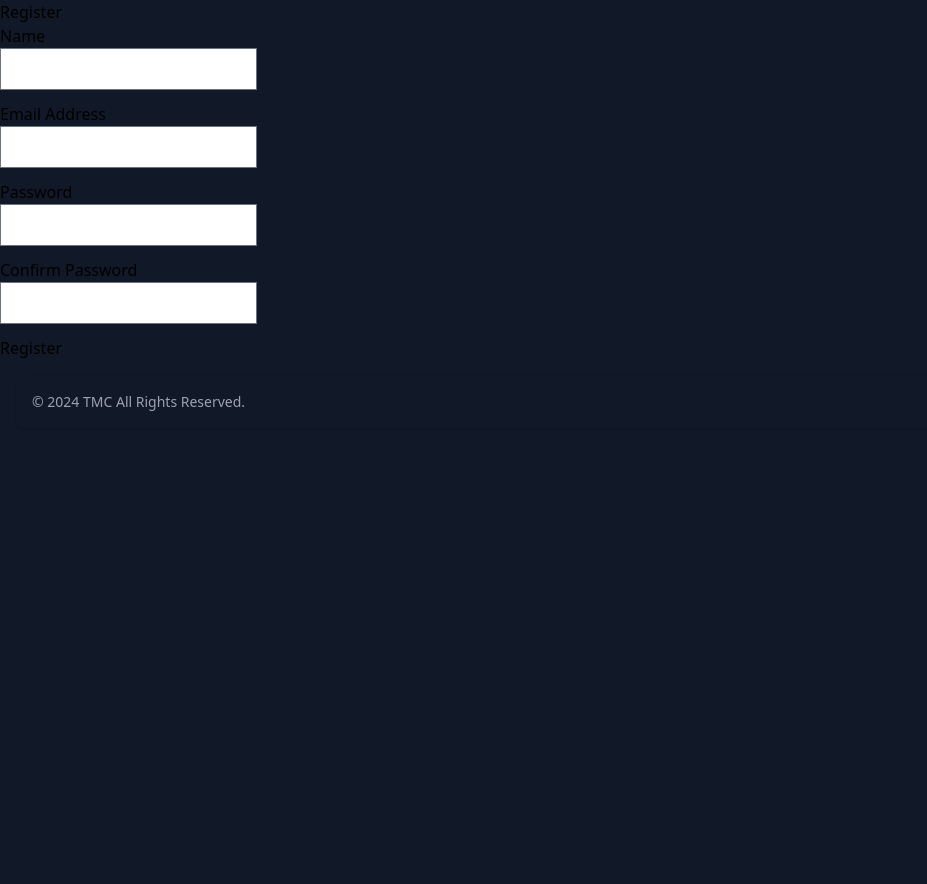
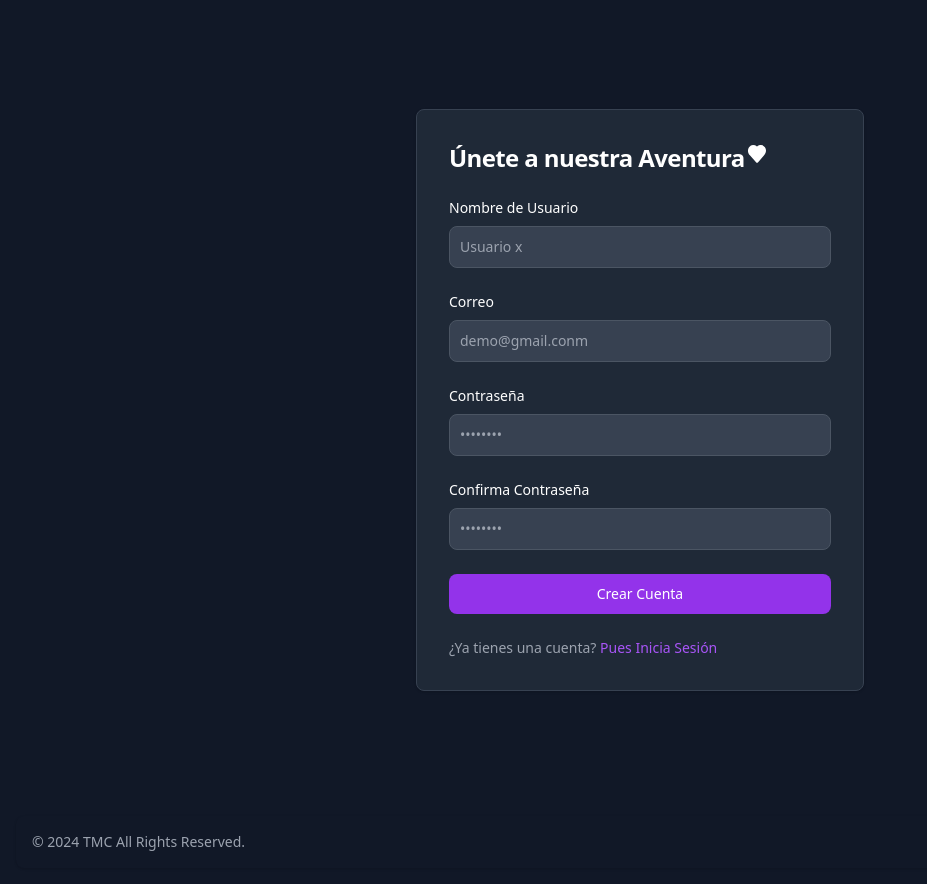
Before and after one commit to LeonelRosado2407/TMC-PROJECT-BACKEND-LARAVEL, a Laravel app: page /register in a window 1280 px wide. Shown: the part 64-948 px from the top of the page, without its empty margins (0-927 px from the left). Before the commit the page ends 475 px from the top, so only its background shows below. Run offline with Laravel 10, Linux system fonts and the light colour scheme; style sheets or scripts are compiled from the project's sources.

Commit message:
register

```diff
--- a/app/Http/Controllers/Auth/RegisterController.php
+++ b/app/Http/Controllers/Auth/RegisterController.php
@@ -29,7 +29,7 @@
      *
      * @var string
      */
-    protected $redirectTo = RouteServiceProvider::HOME;
+    protected $redirectTo = "/";
 
     /**
      * Create a new controller instance.
--- a/package.json
+++ b/package.json
@@ -7,6 +7,7 @@
     },
     "devDependencies": {
         "@popperjs/core": "^2.11.6",
+        "@types/jquery": "^3.5.29",
         "@vitejs/plugin-vue": "^4.5.0",
         "autoprefixer": "^10.4.17",
         "axios": "^1.6.4",
@@ -16,6 +17,7 @@
         "postcss": "^8.4.33",
         "sass": "^1.56.1",
         "tailwindcss": "^3.4.1",
+        "typescript": "^5.3.3",
         "vite": "^5.0.0",
         "vue": "^3.2.37"
     },
--- a/resources/js/app.js
+++ b/resources/js/app.js
@@ -5,6 +5,7 @@
  */
 import jQuery from 'jquery';
 window.$ = jQuery;
+
 import 'flowbite';
 import './bootstrap';
 import { createApp } from 'vue';
--- a/resources/views/auth/register.blade.php
+++ b/resources/views/auth/register.blade.php
@@ -1,77 +1,138 @@
 @extends('layouts.app')
 
 @section('content')
-<div class="container">
-    <div class="row justify-content-center">
-        <div class="col-md-8">
-            <div class="card">
-                <div class="card-header">{{ __('Register') }}</div>
+<section class="bg-gray-50 dark:bg-gray-900">
+    <div class="flex flex-col items-center justify-center px-6 py-8 mx-auto md:h-screen lg:py-0">
+        <div class="w-full bg-white rounded-lg shadow dark:border md:mt-0 sm:max-w-md xl:p-0 dark:bg-gray-800 dark:border-gray-700">
+            <div class="p-6 space-y-4 md:space-y-6 sm:p-8">
+                <h1 class="text-xl font-bold leading-tight tracking-tight text-gray-900 md:text-2xl dark:text-white flex">
+                    Únete a nuestra Aventura
+                    <svg class="w-6 h-6 text-gray-800 dark:text-white" aria-hidden="true" xmlns="http://www.w3.org/2000/svg" fill="currentColor" viewBox="0 0 24 24">
+                        <path d="m12.7 20.7 6.2-7.1c2.7-3 2.6-6.5.8-8.7A5 5 0 0 0 16 3c-1.3 0-2.7.4-4 1.4A6.3 6.3 0 0 0 8 3a5 5 0 0 0-3.7 1.9c-1.8 2.2-2 5.8.8 8.7l6.2 7a1 1 0 0 0 1.4 0Z"/>
+                    </svg>
+                </h1>
 
-                <div class="card-body">
-                    <form method="POST" action="{{ route('register') }}">
+                <form class="space-y-4 md:space-y-6" action="{{route('register')}}" id="submitForm" method="POST">
                     @csrf
-
-                        <div class="row mb-3">
-                            <label for="name" class="col-md-4 col-form-label text-md-end">{{ __('Name') }}</label>
-
-                            <div class="col-md-6">
-                                <input id="name" type="text" class="form-control @error('name') is-invalid @enderror" name="name" value="{{ old('name') }}" required autocomplete="name" autofocus>
-
-                                @error('name')
-                                    <span class="invalid-feedback" role="alert">
-                                        <strong>{{ $message }}</strong>
-                                    </span>
-                                @enderror
+                    <div>
+                        <label for="username" class="block mb-2 text-sm font-medium text-gray-900 dark:text-white">Nombre de Usuario</label>
+                        <input type="email" name="name" id="username" class="bg-gray-50 border border-gray-300 text-gray-900 sm:text-sm rounded-lg focus:ring-primary-600 focus:border-primary-600 block w-full p-2.5 dark:bg-gray-700 dark:border-gray-600 dark:placeholder-gray-400 dark:text-white dark:focus:ring-blue-500 dark:focus:border-blue-500" placeholder="Usuario x" required="">
                     </div>
+                    <div>
+                        <label for="email" class="block mb-2 text-sm font-medium text-gray-900 dark:text-white">Correo</label>
+                        <input type="email" name="email" id="email" class="bg-gray-50 border border-gray-300 text-gray-900 sm:text-sm rounded-lg focus:ring-primary-600 focus:border-primary-600 block w-full p-2.5 dark:bg-gray-700 dark:border-gray-600 dark:placeholder-gray-400 dark:text-white dark:focus:ring-blue-500 dark:focus:border-blue-500" placeholder="demo@gmail.conm" required="">
                     </div>
-
-                        <div class="row mb-3">
-                            <label for="email" class="col-md-4 col-form-label text-md-end">{{ __('Email Address') }}</label>
-
-                            <div class="col-md-6">
-                                <input id="email" type="email" class="form-control @error('email') is-invalid @enderror" name="email" value="{{ old('email') }}" required autocomplete="email">
-
-                                @error('email')
-                                    <span class="invalid-feedback" role="alert">
-                                        <strong>{{ $message }}</strong>
-                                    </span>
-                                @enderror
+                    <div>
+                        <label for="password" class="block mb-2 text-sm font-medium text-gray-900 dark:text-white">Contraseña</label>
+                        <input type="password" name="password" id="password" placeholder="••••••••" class="bg-gray-50 border border-gray-300 text-gray-900 sm:text-sm rounded-lg focus:ring-primary-600 focus:border-primary-600 block w-full p-2.5 dark:bg-gray-700 dark:border-gray-600 dark:placeholder-gray-400 dark:text-white dark:focus:ring-blue-500 dark:focus:border-blue-500" required="">
                     </div>
+                    <div>
+                        <label for="confirm-password" class="block mb-2 text-sm font-medium text-gray-900 dark:text-white">Confirma Contraseña</label>
+                        <input type="confirm-password" name="password_confirmation" id="confirm-password" placeholder="••••••••" class="bg-gray-50 border border-gray-300 text-gray-900 sm:text-sm rounded-lg focus:ring-primary-600 focus:border-primary-600 block w-full p-2.5 dark:bg-gray-700 dark:border-gray-600 dark:placeholder-gray-400 dark:text-white dark:focus:ring-blue-500 dark:focus:border-blue-500" required="">
                     </div>
-
-                        <div class="row mb-3">
-                            <label for="password" class="col-md-4 col-form-label text-md-end">{{ __('Password') }}</label>
-
-                            <div class="col-md-6">
-                                <input id="password" type="password" class="form-control @error('password') is-invalid @enderror" name="password" required autocomplete="new-password">
-
-                                @error('password')
-                                    <span class="invalid-feedback" role="alert">
-                                        <strong>{{ $message }}</strong>
-                                    </span>
-                                @enderror
-                            </div>
-                        </div>
-
-                        <div class="row mb-3">
-                            <label for="password-confirm" class="col-md-4 col-form-label text-md-end">{{ __('Confirm Password') }}</label>
-
-                            <div class="col-md-6">
-                                <input id="password-confirm" type="password" class="form-control" name="password_confirmation" required autocomplete="new-password">
-                            </div>
-                        </div>
-
-                        <div class="row mb-0">
-                            <div class="col-md-6 offset-md-4">
-                                <button type="submit" class="btn btn-primary">
-                                    {{ __('Register') }}
-                                </button>
-                            </div>
-                        </div>
+                    <button id="sumbitButon" type="submit" class="w-full text-white bg-primary-600 hover:bg-primary-700 focus:ring-4 focus:outline-none focus:ring-primary-300 font-medium rounded-lg text-sm px-5 py-2.5 text-center dark:bg-primary-600 dark:hover:bg-primary-700 dark:focus:ring-primary-800">Crear Cuenta</button>
+                    <p class="text-sm font-light text-gray-500 dark:text-gray-400">
+                        ¿Ya tienes una cuenta? <a href="{{route('login')}}" class="font-medium text-primary-600 hover:underline dark:text-primary-500">Pues Inicia Sesión</a>
+                    </p>
+                    @if (count($errors)>0)
+                        <p class="mt-2 text-sm text-red-600 dark:text-red-500">
+                        {{$errors}}
+                        </p>
+                    @endif
                 </form>
             </div>
         </div>
     </div>
-    </div>
-</div>
+  </section>
 @endsection
+
+@section('extra-js')
+<script type="module">
+    $(document).ready(function() {
+        const usernameField = $('#username');
+        const emailField = $('#email');
+        const passwordField = $('#password');
+        const passwordConfirmField = $('#confirm-password');
+        const submitButton = $('#sumbitButon');
+
+        const errorHTMLPassword = `<p class="mt-2 text-sm text-red-600 dark:text-red-500"><span class="font-medium">Error! </span>Las contraseñas no coinciden</p>`;
+        const errorHTMLRequired = `<p class="mt-2 text-sm text-red-600 dark:text-red-500"><span class="font-medium">Error! </span>Debes llenar este campo</p>`;
+        const errorHTMLPasswordMinCarac = `<p class="mt-2 text-sm text-red-600 dark:text-red-500"><span class="font-medium">Error! </span> Debe tener unn mínimo de 8 caracteres</p>`;
+
+        function showError(parent, errorMessage) {
+            let errorElement = parent.find("p");
+
+            if (errorElement.length !== 0) {
+                errorElement.remove();
+            }
+
+            parent.append(errorMessage);
+        }
+
+        function checkPasswords() {
+            let passwordParent = passwordField.parent();
+            let confirmPasswordParent = passwordConfirmField.parent();
+
+            let passwordValue = passwordField.val();
+            let confirmPasswordValue = passwordConfirmField.val();
+
+            if (passwordValue !== confirmPasswordValue) {
+                showError(passwordParent, errorHTMLPassword);
+                // console.log('Las contraseñas no coinciden');
+            } else {
+                passwordParent.find("p").remove();
+                confirmPasswordParent.find("p").remove();
+            }
+
+            if (passwordValue.length < 8 ) {
+                showError(passwordParent,errorHTMLPasswordMinCarac);
+            }else{
+                passwordParent.find("p").remove();
+            }
+
+            if (confirmPasswordValue.length < 8 ) {
+                showError(confirmPasswordParent,errorHTMLPasswordMinCarac);
+            }else{
+                confirmPasswordParent.find("p").remove();
+            }
+        }
+
+
+        function checkRequired(){
+            let validation = false;
+            let requiredInputs = $('input[required]');
+            // console.log(requiredInputs);
+
+            if (requiredInputs.length != 0) {
+                requiredInputs.each((index,element)=>{
+                    let input = $(element)
+
+                    input.parent().find('p').remove()
+
+                    if (input.val() == null || input.val() == '') {
+                        validation = true
+                        input.parent().append(errorHTMLRequired);
+                    }else{
+                        input.parent().find('p').remove()
+                    }
+                });
+            }
+            return validation
+
+        }
+
+
+        passwordField.on('change', checkPasswords);
+        passwordConfirmField.on('change', checkPasswords);
+
+        submitButton.on('click',function (e) {
+            let validate = false;
+            e.preventDefault();
+            validate = checkRequired();
+            if (!validate) {
+                $('#submitForm').submit();
+            }
+        })
+    });
+</script>
+@endsection
--- a/resources/views/layouts/app.blade.php
+++ b/resources/views/layouts/app.blade.php
@@ -11,16 +11,18 @@
 
     <!-- Scripts -->
     @yield('extra-css')
+
+    <!-- Incluye jQuery -->
     @vite(['resources/css/app.css','resources/js/app.js'])
 </head>
 <body class="h-full w-full bg-gray-50 dark:bg-gray-900">
     <div id="app">
         <navbar url="{{route('home')}}" image="{{asset("black/img/monone.png")}}">
             @if (Auth::check())
-                <navbar-item name="Login" url ="{{route('registroApi')}}"></navbar-item>
-                <navbar-item name="Registro" url ="{{route('registroApi')}}"></navbar-item>
-                <navbar-item name="Registro" url ="{{route('registroApi')}}"></navbar-item>
-                <navbar-item name="Registro" url ="{{route('registroApi')}}"></navbar-item>
+                <navbar-item name="Login" url ="{{route('home')}}"></navbar-item>
+                <navbar-item name="Registro" url ="{{route('home')}}"></navbar-item>
+                <navbar-item name="Registro" url ="{{route('home')}}"></navbar-item>
+                <navbar-item name="Registro" url ="{{route('home')}}"></navbar-item>
             @endif
         </navbar>
 
--- a/routes/api.php
+++ b/routes/api.php
@@ -1,7 +1,6 @@
 <?php
 
 use App\Http\Controllers\API\AuthController;
-use App\Http\Controllers\ApiController;
 use Illuminate\Http\Request;
 use Illuminate\Support\Facades\Route;
 
@@ -20,11 +19,6 @@
     return $request->user();
 });
 
-Route::post('/login',[ApiController::class,'login']);
-Route::post('/register', [ApiController::class, 'register']);
-
-
-
 //auth routes
 Route::post('/auth/register', [AuthController::class,'createUser']);
 Route::post('/auth/login', [AuthController::class, 'loginUser']);
--- a/routes/web.php
+++ b/routes/web.php
@@ -20,9 +20,6 @@
 
 Route::get('/', [App\Http\Controllers\HomeController::class, 'index'])->name('home');
 
-Route::get('/registro', function () {
-    return view('API');
-})->name('registroApi');
 
 Route::get('/prueba', function () {
     return view('Pruebas.pruebas');
```
Also changed, not shown: app/Http/Controllers/ApiController.php (deleted, +0 -55 lines), resources/views/auth/login.blade.php (+7 -9 lines), tailwind.config.js (+43 -1 lines), package-lock.json. Lines whose indentation alone changed are shown as unchanged.
